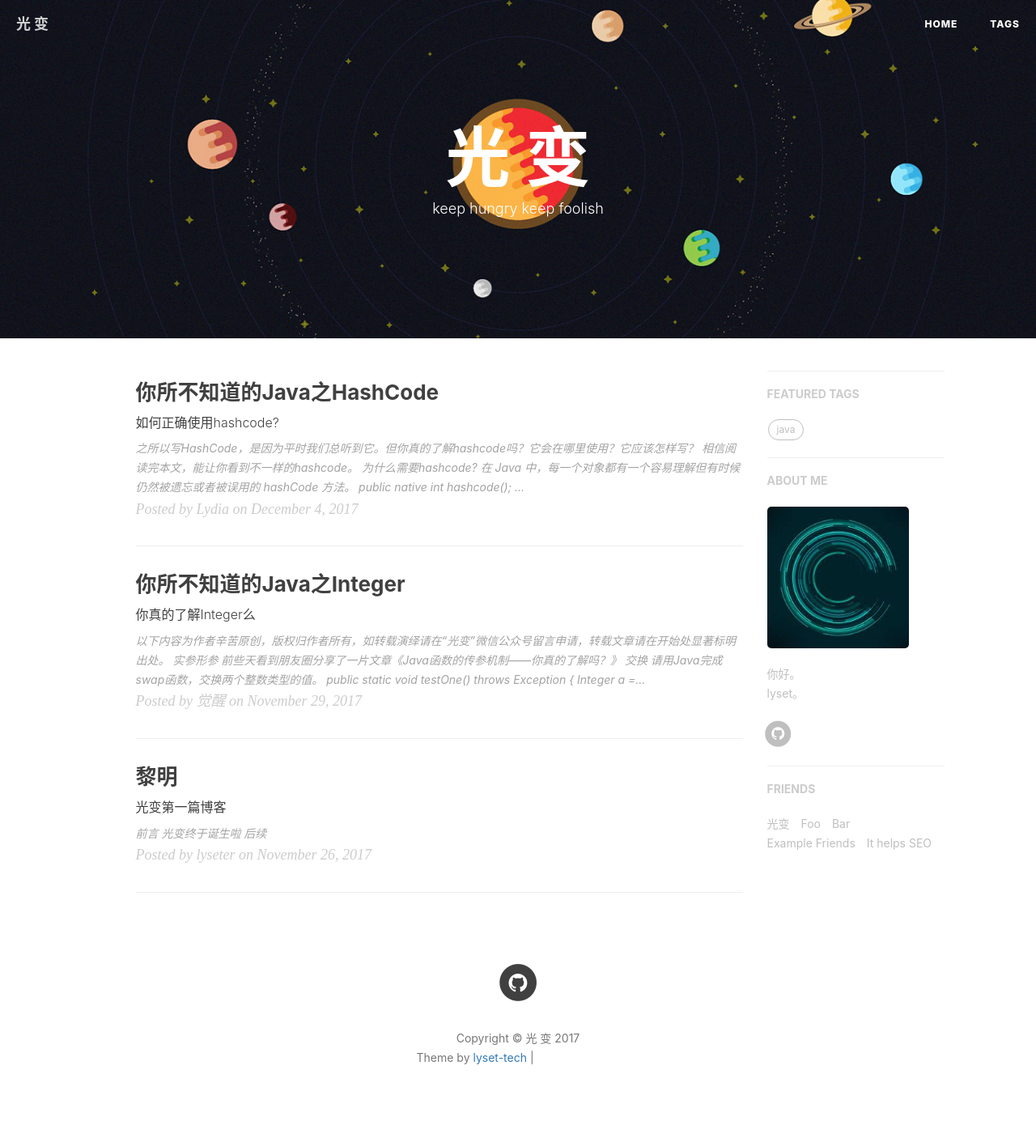
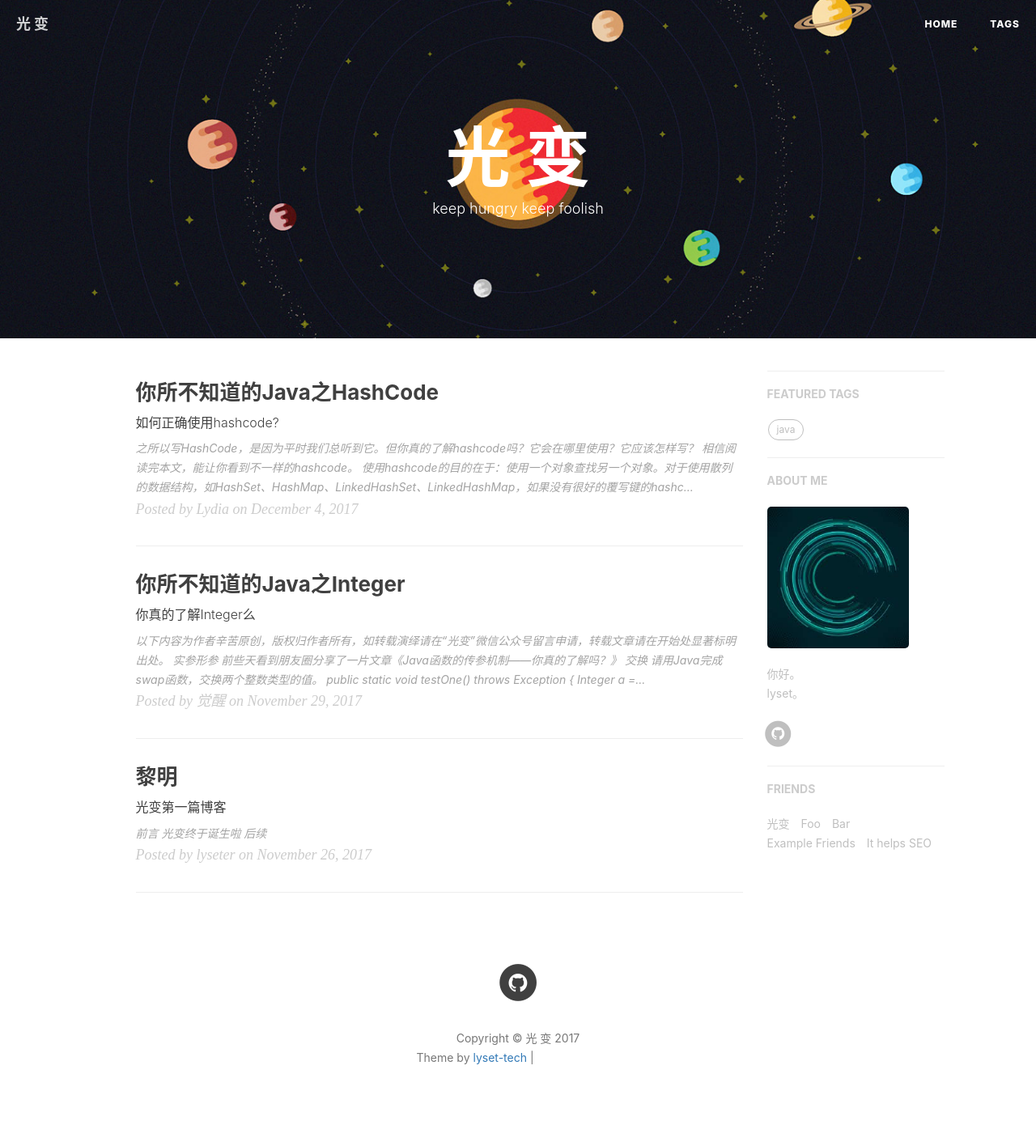
Before and after one commit to lyset-tech/lyset-tech.github.io, a Jekyll site: the page built from index.html, in a window 1280 px wide. Shown: the whole page at 81% size. Built offline with Jekyll 4.4.1, drawn with Linux system fonts in a browser that asks for light colours; nearby versions of some CDN libraries; the list of posts is cut into pages by our own code; comment, search, counter and statistics services are not loaded; part of the change alters nothing that is shown; grey boxes are pictures that could not be loaded.

Commit message:
如何正确使用hashcode?

````diff
--- a/_posts/2017-12-04-Java Hashcode.markdown
+++ b/_posts/2017-12-04-Java Hashcode.markdown
@@ -14,250 +14,147 @@ tags:
 
 >相信阅读完本文，能让你看到不一样的hashcode。
 
-### 为什么需要hashcode?
+使用hashcode的目的在于：使用一个对象查找另一个对象。对于使用散列的数据结构，如`HashSet、HashMap、LinkedHashSet、LinkedHashMap`，如果没有很好的覆写键的hashcode()和equals()方法，那么将无法正确的处理键。
 
-在 `Java` 中，每一个对象都有一个容易理解但有时候仍然被遗忘或者被误用的 `hashCode` 方法。
-
->public native int hashcode();
-
-Object类定义hashCode()方法返回一个对象的hash值（一个32位有符号整数）。
-
-官方解释如下：
->This method is supported for the benefit of hash tables such as those provided by { `java.util.HashMap` }
-
->该方法是为哈希表提供一些优化，例如，`java.util.HashMap` 提供的哈希表。
-
-那么hashcode是如何优化HashMap的呢？我们先从下面一段代码开始。
+请对以下代码中`Person`覆写hashcode()方法，看看会发生什么？
 
 ```java
-HashSet<Person> set = new HashSet<Person>();
-System.out.println(one.equals(two));
-set.add(new Person("Lydia", 24));
-set.add(new Person("Lydia", 24));
-System.out.println(set.size());
-System.out.println(set.contains(new Person("Lydia", 24)));
-```
+// 覆写hashcode
+@Override
+public int hashCode() {
+    return age;
+}
 
-我们知道，Set是元素不重复的。但是输出结果如下：
-
-```
-2
-false
-```
-
-为何先后 `new Person("Lydia", 24)` ，contains方法判断它们不重复并且都成功添加了？
-
-Set判断两个元素是否重复又是依据什么呢？
-
-我们知道Object的equals()方法直接比较内存地址，上述代码先后 `new Person("Lydia", 24)`，构造了两个内容一样的对象，但是它们内存地址不一样，所以Set判断他们不是重复的。
-
-但是这样如何保证Set的元素不重复呢？我们覆写equals()方法试试，代码如下：
-
-```java
-@Override
-public boolean equals(Object o) {
-    if (o != null && o.getClass() == this.getClass()) {
-        Person p = (Person) o;
-        if (p.getName() == null && this.name == null)
-            return false;
-        return this.name.equals(p.getName());
+@Test
+public void testHashCode() {
+    Set<Person> people = new HashSet<Person>();
+    Person person = null;
+    for (int i = 0; i < 3 ; i++) {
+        person = new Person("name-" + i, i);
+        people.add(person);
     }
-    return false;
+    person.age = 100;
+    System.out.println(people.contains(person));
+    people.add(person);
+    System.out.println(people.size());
 }
 ```
 
-但是结果并不是我们期待的1和true，而是：
+运行结果并不是预期的`true`和`3`，而是`false`和`4`！改变`person.age`后HashSet无法找到`person`这个对象了，可见覆写hahcode对HashSet的存储和查询造成了影响。
 
-```
-2
-false
-```
+那么hashcode是如何影响HashSet的存储和查询呢？又会造成怎样的影响呢？
 
-通过覆写equals()方法使每次 `new Person("Lydia", 24)` 通过equals比较的结果相等。但是我们发现Set还是添加了内容相同的元素，也就是只覆写equals()还是不够。
+HashSet的内部使用HashMap实现，所有放入HashSet中的集合元素都会转为HashMap的key来保存。
+HashMap使用散列表来存储，也就是数组+链表+红黑树（JDK1.8增加了红黑树部分）。
+存储结构简图如下：
 
-### 如果覆写对象的hashcode方法会发生什么呢？
+![](https://raw.githubusercontent.com/nanfangstation/image/master/blog/2017-12/hashmap存储结构.jpg)
 
-再次尝试以下代码：
+数组的默认长度为16，数组里每个元素存储的是一个链表的头结点。组成链表的结点结构如下：
 
 ```java
-@Override
-public int hashCode() {
-    final int prime = 31;
-    int result = 1;
-    result = prime * result + age;
-    result = prime * result + ((name == null) ? 0 : name.hashCode());
-    return result;
+static class Node<K,V> implements Map.Entry<K,V> {
+    final int hash;
+    final K key;
+    V value;
+    Node<K,V> next;
+    ...
 }
 ```
 
-输出结果：
+每一个Node都保存了一个hash----键对象的hashcode，如果键没有按照任何特定顺序保存，查找时通过equals()逐一与每一个数组元素进行比较，那么时间复杂度为O(n)，数组长度越大，效率越低。
 
-```
-1
-true
-```
+所以瓶颈在于键的查询速度，如何通过键来快速的定位到存储位置呢？
 
-通过覆写hashcode方法真的实现了元素不重复，那么hashcode是如何影响Set判断一个元素重复的呢？
+HashMap将键的hash值与数组下标建立映射，通过键对象的hash函数生成一个值，以此作为数组的下标，这样我们就可以通过键来快速的定位到存储位置了。如果hash函数设计的完美的话，数组的每个位置只有较少的值，那么在O(1)的时间我们就可以找到需要的元素，从而不需要去遍历链表。这样就大大提高了查询速度。
 
-我们知道，HashSet继承了Set接口，HashSet其内部是使用HashMap实现，所有放入HashSet中的集合元素实际上由HashMap的key来保存。而HashMap使用哈希表来存储，也就是数组+链表+红黑树（JDK1.8增加了红黑树部分），存储结构入下图所示：
-
-![](https://raw.githubusercontent.com/nanfangstation/image/master/blog/2017-12/hashmap存储结构.png)
-
-对比存储结构，我们看下HashSet的关键代码。
-
-```java
-public boolean contains(Object o) {
-    return map.containsKey(o);
-}
-public boolean containsKey(Object key) {
-    return getNode(hash(key), key) != null;
-}
-static final int hash(Object key) {
-    int h;
-    return (key == null) ? 0 : (h = key.hashCode()) ^ (h >>> 16);
-}
-```
-
-我们看到，在获取节点时用到了key的hash值。
-
-根据hashcode是如何得到数组下标呢？分为以下几步：
+那么HashMap根据hashcode是如何得到数组下标呢？可以拆分为以下几步：
 
 * 第一步：`h = key.hashCode()`
 * 第二步：`h ^ (h >>> 16)`
 * 第三步：`(length - 1) & hash`
 
 **分析**
-第一步中，我们获取key的原始hashCode值。如果我们覆写了hashcode，那么将影响到key的hash值以及数组下标的计算，以致于影响到整个HashMap的查找和存储。所以一个好的哈希函数至关重要。
 
-### 如何构造好的哈希函数？
+第一步是得到key的hashcode值；第二步是将键的hashcode的高16位异或低16位(高位运算)，这样即使数组table的length比较小的时候，也能保证高低Bit都参与到Hash的计算中，同时不会有太大的开销；第三步是hash值和数组长度进行取模运算，这样元素的分布相对来说比较均匀。
+当length总是2的n次方时，`h & (length-1)`运算等价于对length取模，这样模运算转化为位移运算速度更快。
 
-如何构造好的哈希函数？将对象所有属性都组装一下就行吗？
+但是，HashMap默认数组初始化容量大小为16。当数组长度远小于键的数量时，不同的键可能会产生相同的数组下标，也就是发生了哈希冲突！
 
-显然不是。
+对于哈希冲突有开放定址法、链地址法、公共溢出区法等解决方案。
 
-《大话数据结构》中提到五种构造方法：
-
->**直接定址法**
-取关键字的线性函数作为散列地址。
-例如 Hash(key) = A*key+B，其中，A和B都为常数
-
->**折叠法**
-将关键字分割成位数相同的几部分，最后一部分位数可以不同，然后取这几部分的叠加和（去除进位）作为散列地址。数位叠加可以有移位叠加和间界叠加两种方法。
-假如知道图书的ISBN号为8903-241-23，可以将address(key)=89+03+24+12+3作为Hash地址。
-
->**数字分析法**
-找出数字的规律，比如抽取使用关键字的一部分，尽可能利用这些数据来构造冲突几率较低的散列地址。
-
->**除留余数法**
-如果知道Hash表的最大长度为m，可以取不大于m的最大质数p，然后对关键字进行取余运算。
-f(key)=key mod p(p<=m)
-在这里p的选取非常关键，p选择的好的话，能够最大程度地减少冲突，p一般取不大于m的最大质数。
-
->**平方取中法**
-取关键字平方后的中间几位为哈希地址。由于一个数的平方的中间几位与这个数的每一位都有关，因而，平方取中法产生冲突的机会相对较小。平方取中法中所取的位数由表长决定。
-例： 假如有以下关键字序列{421，423，436}，平方之后的结果为{177241，178929，190096}，那么可以取{72，89，00}作为Hash地址。
-
->**随机数法**
->选择一随机函数，取关键字的随机值作为散列地址，通常用于关键字长度不同的场合。
-
-通过直接定址法，我尝试将Person的name和age属性组合，覆写hashcode代码如下：
-
-```java
-@Override
-public int hashCode() {
-    int result = name != null ? name.length() : 0;
-    result = result + age;
-    return result;
-}
-```
-
-测试代码如下：
-
-```java
-HashSet<Person> set = new HashSet<Person>();
-Person one = new Person("Lydia", 24);
-Person two = new Person("Feiniao", 22);
-Person three = new Person("Juexing", 28);
-set.add(one);
-set.add(two);
-set.add(three);
-System.out.println("one's hashcode is: " + one.hashCode());
-System.out.println("two's hashcode is: " + two.hashCode());
-System.out.println("three's hashcode is: " + three.hashCode());
-System.out.println("one == two??: " + one.equals(two));
-System.out.println("set.size: " + set.size());
-```
-
-输出结果：
-
-```
-one's hashcode is: 29
-two's hashcode is: 29
-three's hashcode is: 35
-one == two??: false
-set.size: 3
-```
-
-可以看到，通过equals比较两个不相等的对象竟然有了相同的hashcode！
-
-### 如何解决哈希碰撞？
-
-我们已经知道HashMap的查询和存储和hashcode息息相关，如果出现两个equals不等的key有了相同的hashcode，定位到了相同的位置，就会发生Hash碰撞!
-
-这个时候便需要解决冲突，常见的冲突解决方法有开放定址法，链地址法等。
-
-**开放地址法**
-
-当发生地址冲突时，按照某种方法继续探测哈希表中的其他存储单元，直到找到空位置为止。这个过程可用下式描述：
+开放定址法就是一旦发生冲突，就寻找下一个空的散列地址。过程可用下式描述：
 
 `f<sub>i</sub>(key) = (f(key) + d<sub>i</sub>) mod m (d<sub>i</sub>=1,2,3,...,m-1)`
 
-不过需要注意的是，对于利用开放地址法处理冲突所产生的哈希表中删除一个元素时需要谨慎，不能直接地删除，因为这样将会截断其他具有相同哈希地址的元素的查找地址，所以，通常采用设定一个特殊的标志以示该元素已被删除。
+例如键集合为`{12,67,56,16,25,37,22,29,15,47,48,34}`，表长`n = 12`，取`f(key) = key mod 12`。
 
-因为开放寻址使用连续的空间，当数据量较小，能够放到系统缓存中时，开放寻址会表现出比链表更好的性能。 但是当数据量增长时，它的性能就会越差。
+前5个计算都没有冲突，直接存入。如表所示
 
-**链地址法**
+|数组下标|0|1|2|3|4|5|6|7|8|9|10|11|
+|--|--|--|--|--|--|--|--|--|--|--|--|--|
+|键|12|25|||16|||67|56||||
 
-链表的好处表现在：
-1. remove操作时效率高，只维护指针的变化即可，无需进行移位操作
-2. 重新散列时，原来散落在同一个槽中的元素可能会被散落在不同的地方，对于数组需要进行移位操作，而链表只需维护指针。
+当`key = 37`时，`f(37) = 1`，与25的位置冲突。应用公式`f(37) = (f(37) + 1) mod 12 = 2`，所以37存入数组下标为2的位置。如表所示
+
+|数组下标|0|1|2|3|4|5|6|7|8|9|10|11|
+|--|--|--|--|--|--|--|--|--|--|--|--|--|
+|键|12|25|37||16|||67|56||||
+
+到了`key = 48`，与12所在的0冲突了。继续往下找，发现一直到`f(48) = (f(48) + 6) mod 12 = 6`时才有空位。如表所示
+
+|数组下标|0|1|2|3|4|5|6|7|8|9|10|11|
+|--|--|--|--|--|--|--|--|--|--|--|--|--|
+|键|12|25|37||16|29|48|67|56||22|47|
+
+所以在解决冲突的时候还会出现48和37冲突的情况，也就是出现了**堆积**，无论是查找还是存入效率大大降低。
 
 链地址法解决冲突的做法是：如果哈希表空间为`[0～m-1]`，设置一个由m个指针分量组成的一维数组`Array[m]`, 凡哈希地址为i的数据元素都插入到头指针为`Array[i]`的链表中。
 
-它的基本思想是：为每个Hash值建立一个单链表，当发生冲突时，将记录插入到链表中。
+它的基本思想是：为每个Hash值建立一个单链表，当发生冲突时，将记录插入到链表中。如图所示：
 
-Java中HashMap采用了链地址法。通过以下的存储流程图进行说明。
+![](https://raw.githubusercontent.com/nanfangstation/image/master/blog/2017-12/链地址法.jpg)
 
-![](https://raw.githubusercontent.com/nanfangstation/image/master/blog/2017-12/hashmap存储过程.png)
+链表的好处表现在：
 
-当我们往HashMap中put元素的时候，先根据key的hash值得到这个元素在数组中的位置（即下标），然后就可以把这个元素放到对应的位置中了。
+1. remove操作时效率高，只维护指针的变化即可，无需进行移位操作
+2. 重新散列时，原来散落在同一个槽中的元素可能会被散落在不同的地方，对于数组需要进行移位操作，而链表只需维护指针。
+但是，这也带来了需要遍历单链表的性能损耗。
 
-如果这个元素所在的位子上已经存放有其他元素了，那么在同一个位子上的元素将以链表的形式存放，新加入的放在链头，最先加入的放在链尾。
+公共溢出法就是我们为所有冲突的键单独放一个公共的溢出区存放。
+例如前面例子中`{37,48,34}`有冲突，将他们存入溢出表。如图所示。
 
-从HashMap中get元素时，首先计算key的hashcode，找到数组中对应位置的某一元素，然后通过key的equals方法在对应位置的链表中找到需要的元素。
+![](https://raw.githubusercontent.com/nanfangstation/image/master/blog/2017-12/公共溢出区.jpg)
 
-如果每个数组项中都只有一个元素，则在O(1)的时间就可以得到需要的元素，从而不需要去遍历链表，比时间复杂度为O(n)的equals方法相比确实提高了效率。
+在查找时，先与基本表进行比对，如果相等则查找成功，如果不等则在溢出表中进行顺序查找。公共溢出法适用于冲突数据很少的情况。
 
-### 你真的还会写hashcode吗？
+HashMap解决冲突采取的是链地址法。整体流程图如下：
 
-那么如何才能写出计算简单且散列地址分布均匀，尽量避免哈希碰撞的hash函数呢？
+![](https://raw.githubusercontent.com/nanfangstation/image/master/blog/2017-12/hashmap存储流程图.jpg)
 
-我们再回归到HashMap，研究HashMap设计哈希函数的方法，可以获得一些思考。
+理解了hashcode和哈希冲突即解决方案后，我们如何设计自己的hashcode()
+方法呢？
 
-* 第一步：`h = key.hashCode()`
-* 第二步：`h ^ (h >>> 16)`
-* 第三步：`(length - 1) & hash`
+Effective Java一书中对覆写hashcode()给出以下指导:
 
-试想，如果直接拿key的原始hash值（int类型--32位有符号整数）作为下标访问HashMap数组，数值范围-2<sup>32</sup>~2<sup>32</sup>-1，只要hash值映射的比较均匀松散，那么很难发生哈希碰撞。但是问题是，这么大的数组我们没有对应这么大的内存可以存储，HashMap扩容前默认初始容量是16。所以我们还需要利用hash函数对key的原始hashcode进一步处理。
+* 给int变量result赋予某个非零常量值
 
-HashMap采用了除留余数法。当容量是2<sup>n</sup>时，`h % length`等价于
-`h & (length - 1)`。`（length - 1）`正好相当于一个“低位掩码”，进行`&`操作的结果是高位全部归零，只保留低位值。如果以低位值作为数组下标直接来访问，那么哈希碰撞就会很严重。
+* 为对象内每个有意义的域f计算一个int散列码c
 
-所以HashMap在第二步加了高位运算。让自己的高半区和低半区做异或，扰乱原始hashcode的高低位，以此加大了低位的随机性，减少哈希碰撞。
+|域类型|计算|
+|--|--|
+|boolean|`c = (f ? 0 : 1)`|
+|byte、char、short、int|`c = (int)f`|
+|long|`c = (int)(f ^ (f >>> 32))`|
+|float|`c = Float.floatToIntBits(f)`|
+|double|`long l = Double.doubleToIntLongBits(f)`|
+||`c = (int)(l ^ (l >>> 32))`|
+|Object|`c = f.hashcode()`|
+|数组|`每个元素应用上述规则`|
+|boolean|`c = (f ? 0 : 1)`|
+|boolean|`c = (f ? 0 : 1)`|
 
-### 如何设计一个合适的hash函数？
-
-一个差劲的hashcode算法不仅会降低基于哈希集合的性能，而且会导致异常结果。Java应用中有多种不同的方式来生成hashcode。
+* 合并计算得到散列码 `result = 37 * result + c`
 
 现代IDE通过点击右键上下文菜单可以自动生成hashcode方法，比如通过IDEA生成的hashcode如下：
 
@@ -270,9 +167,7 @@ public int hashCode() {
 }
 ```
 
-但是在企业级代码中，最好使用第三方库如`Apache commons`来生成hashocde方法。
-
-我们可以用`Apache Commons hashcode builder`来生成代码，使用这样一个第三方库的优势是可以反复验证尝试代码。下面代码显示了如何使用`Apache Commons hash code` 为一个自定义类构建生成hashcode 。
+但是在企业级代码中，最好使用第三方库如`Apache commons`来生成hashocde方法。使用第三方库的优势是可以反复验证尝试代码。下面代码显示了如何使用`Apache Commons hash code` 为一个自定义类构建生成hashcode。
 
 ```java
 public int hashCode(){
@@ -286,56 +181,10 @@ public int hashCode(){
 
 如代码所示，最重要的签名成员变量应该首先传递然后跟随的是没那么重要的成员变量。
 
-### 什么情况下需要覆写hashcode？
-
-那么是不是所有的情况下都要覆写hashcode呢？
-
-当然不是。
-
-String的hash函数如下：
-
-```java
-public int hashCode() {
-    int h = hash;
-    if (h == 0 && value.length > 0) {
-        char val[] = value;
-
-        for (int i = 0; i < value.length; i++) {
-            h = 31 * h + val[i];
-        }
-        hash = h;
-    }
-    return h;
-}
-```
-
-经过推导得到哈希函数：
-
-`f(key)=s[0]*31^(n-1) + s[1]*31^(n-2) + ... + s[n-1]；`
-
-String的hashcode的算法就充分利用了字符串内部字符数组的所有字符。
-
-选择31这个素数作为基数，比其他方式更容易产生唯一性，也就是说产生hash值重复的概率比较小；31的二进制表示为：11111，占用5个二进制位，在进行乘法运算时，可以转换为 `(x << 5) - 1`进行位运算；相乘的数字不会太大，相对不会导致内存溢出从而导致数据丢失。
-
-那么什么情况下需要覆写hashcode呢？
-
-* 覆写equals方法同时覆写hashcode
-* 集合需要保证元素不可重复时需要覆写hashcode
-
 ## 总结
 
-覆写hashcode注意事项：
+通过上述分析，我们设计hashcode()应该注意的是：
 
-* 尽量利用对象的属性，相同内容的对象生成相同的hash值
-* hash值尽量散列均匀以减少哈希碰撞，提高查询和存储效率
-
-牢记在java的集合中，判断两个对象是否相等的规则是：
-> 判断两个对象的hashCode是否相等
-
-* 如果不相等，认为两个对象也不相等，完毕
-* 如果相等，转入equals判断
-
-> 判断两个对象用equals运算是否相等
-
-* 如果不相等，认为两个对象也不相等
-* 如果相等，认为两个对象相等
+* 无论何时，对同一个对象调用hashcode()都应该生成同样的值。
+* hashcode()尽量使用对象内有意义的识别信息。
+* 好的hashcode()应该产生分布均匀的散列值。
````
